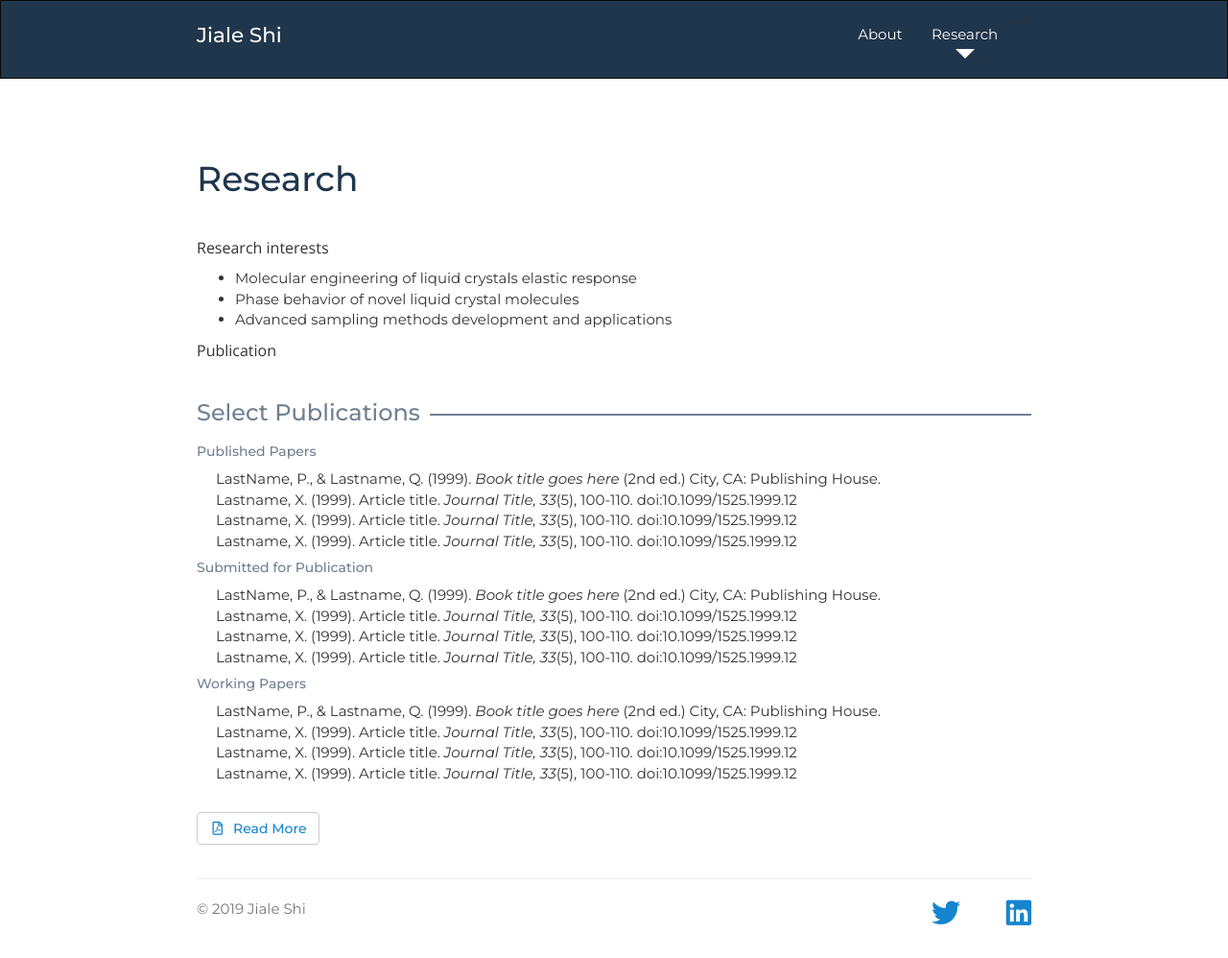
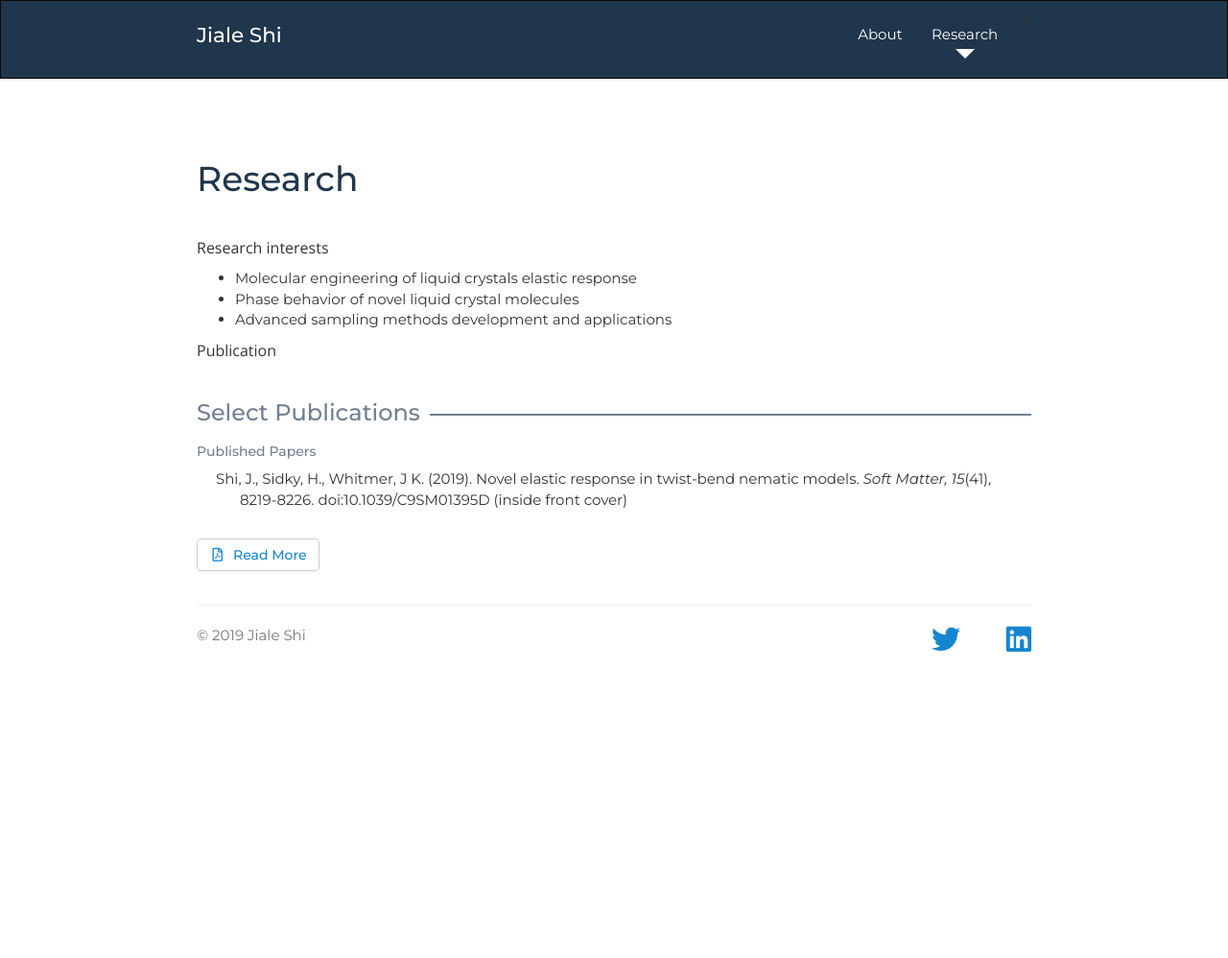
Before and after one commit to shijiale0609/shijiale0609.github.io, a Jekyll site: the page research.html, which Jekyll copies as it is, in a window 1280 px wide. Shown: the whole page at 96% size. Built offline with Jekyll 4.4.1, drawn with Linux system fonts in a browser that asks for light colours; nearby versions of some CDN libraries; a style sheet for code colours, icons or effects is not loaded; after the commit the page ends 900 px from its top, so only the background shows below that.

Commit message:
add soft matter paper

```diff
--- a/research.html
+++ b/research.html
@@ -82,29 +82,26 @@
             <h5>Published Papers</h5>
 
             <ul class="publications">
-               <li>LastName, P., & Lastname, Q. (1999). <em>Book title goes here</em> (2nd ed.) City, CA: Publishing House.</li>
-               <li>Lastname, X. (1999). Article title. <em>Journal Title, 33</em>(5), 100-110. doi:10.1099/1525.1999.12</li>
-               <li>Lastname, X. (1999). Article title. <em>Journal Title, 33</em>(5), 100-110. doi:10.1099/1525.1999.12</li>
-               <li>Lastname, X. (1999). Article title. <em>Journal Title, 33</em>(5), 100-110. doi:10.1099/1525.1999.12</li>
+               <li>Shi, J., Sidky, H., Whitmer, J K. (2019). Novel elastic response in twist-bend nematic models. <em>Soft Matter, 15</em>(41), 8219-8226. doi:10.1039/C9SM01395D (inside front cover)</li>
             </ul>
 
-            <h5>Submitted for Publication</h5>
+            <!-- <h5>Submitted for Publication</h5>
 
             <ul class="publications">
                <li>LastName, P., & Lastname, Q. (1999). <em>Book title goes here</em> (2nd ed.) City, CA: Publishing House.</li>
                <li>Lastname, X. (1999). Article title. <em>Journal Title, 33</em>(5), 100-110. doi:10.1099/1525.1999.12</li>
                <li>Lastname, X. (1999). Article title. <em>Journal Title, 33</em>(5), 100-110. doi:10.1099/1525.1999.12</li>
                <li>Lastname, X. (1999). Article title. <em>Journal Title, 33</em>(5), 100-110. doi:10.1099/1525.1999.12</li>
-            </ul>
+            </ul> -->
 
-            <h5>Working Papers</h5>
+            <!-- <h5>Working Papers</h5>
 
             <ul class="publications">
                <li>LastName, P., & Lastname, Q. (1999). <em>Book title goes here</em> (2nd ed.) City, CA: Publishing House.</li>
                <li>Lastname, X. (1999). Article title. <em>Journal Title, 33</em>(5), 100-110. doi:10.1099/1525.1999.12</li>
                <li>Lastname, X. (1999). Article title. <em>Journal Title, 33</em>(5), 100-110. doi:10.1099/1525.1999.12</li>
                <li>Lastname, X. (1999). Article title. <em>Journal Title, 33</em>(5), 100-110. doi:10.1099/1525.1999.12</li>
-            </ul>
+            </ul> -->
 
             <!-- Dissertation abstract -->
             <!-- <h3 class="push-down-3"><span>Dissertation</span></h3>
```
